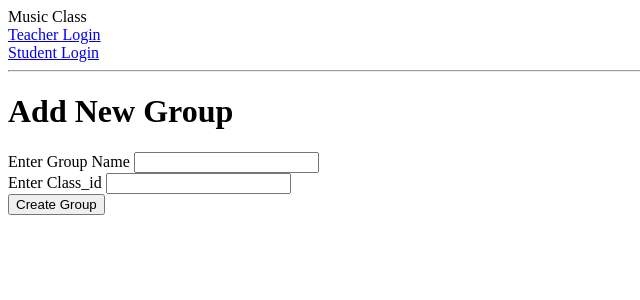
After one commit to agbarker/Hackbright-Project, a Flask app: page /create-group in a window 1280 px wide. The commit adds this page. Shown: the top 300 px of the page, without its empty margins (0-640 px from the left). Run offline with Flask 2, Linux system fonts and the light colour scheme.

Commit message:
Added add instrument type functionality, along with create group functionality, and a add student to group helper function.

```diff
--- a/server.py
+++ b/server.py
@@ -364,9 +364,103 @@ def instrument_inventory():
     return render_template("instrument_inventory.html", my_instruments=my_instruments)
 
 
+@app.route("/add-instrument-type", methods=['GET'])
+def add_instrument_type_form():
+    """Displays add instrument type form."""
+
+    return render_template("add_instrument_type_form.html")
+
+
+@app.route("/add-instrument-type", methods=['POST'])
+def add_instrument_type():
+    """Adds instrument type."""
+
+    name = request.form["instrument_name"]
+    family = request.form["family"]
+
+    new_instrument = InstrumentType(name=name, family=family)
+
+    db.session.add(new_instrument)
+    db.session.commit()
+    flash("Instrument successfully added.")
+    return redirect("/add-instrument-type")
+
+
+@app.route("/add-instrument-to-class", methods=['GET'])
+def add_instrument_to_class_form():
+    """Displays add instrument type to class form."""
+
+#     instrument_name = request.form["name"]
+
+#     classroom = request.form["classroom"]
+
+#     if instrument_name in InstrumentType.query.:
+#         if classroom in
+
+    pass
+    pass
+
+
+@app.route("/add-instrument-to-class", methods=['POST'])
+def add_instrument_to_class():
+    """Adds instrument type to class."""
+
+    pass
+
+
+@app.route("/create-group", methods=['GET'])
+def create_group_form():
+    """Displays create group form"""
+
+    return render_template("create_group_form.html")
+
+
+
+@app.route("/create-group", methods=['POST'])
+def create_group_process():
+    """Creates group."""
+
+    #get form variables
+    class_id = request.form["class_id"]
+    name = request.form["name"]
+
+    #create new group object
+    new_group = Group(class_id=class_id, name=name)
+
+    #add new group to session and commit
+    db.session.add(new_group)
+    db.session.commit()
+
+    #flash confirmation and redirect to add another group
+    flash("New Group successfully created.")
+    return redirect("/create-group")
+
+
+@app.route("/add-student-to-group", methods=['GET'])
+def add_student_to_group_form():
+    """Displays add student to group form."""
+
+    fname = request.form["fname"]
+    lname = request.form["lname"]
+
+    pass
+
+
+
 
 #####################################################################
 # Helper functions
+
+def add_student_to_group(student, group):
+    """Adds student to group.  Helper function."""
+
+    new_student_group = StudentGroup(student=student, group=group)
+    db.session.add(new_student_group)
+    db.session.commit()
+
+    pass
+
+
 
 if __name__ == "__main__":
     # We have to set debug=True here, since it has to be True at the point
--- a/templates/create_class_form.html
+++ b/templates/create_class_form.html
@@ -2,12 +2,6 @@
 {% block content %}
 <div class="well spaced" style="width:40%;">
 <h1>Create New Class</h1>
-
-<!--
-    registration_code = request.form["registration_code"]
-    name = request.form["name"]
-    type_class = request.form["type_class"] -->
-
 
 
 <form action="/create-class" method="POST">
--- /dev/null
+++ b/templates/create_group_form.html
@@ -0,0 +1,30 @@
+{% extends 'base.html' %}
+{% block content %}
+<div class="well spaced" style="width:40%;">
+<h1>Add New Group</h1>
+
+
+<form action="/create-group" method="POST">
+
+  <div class="form-group">
+    <label>
+        Enter Group Name
+        <input type="text" name="name" class="form-control">
+    </label>
+  </div>
+
+  <div class="form-group">
+    <label>
+        Enter Class_id
+        <input type="text" name="class_id" class="form-control">
+    </label>
+  </div>
+
+
+  <div class="form-group">
+    <input type="submit" value="Create Group" class="btn btn-danger">
+  </div>
+
+</form>
+</div>
+{% endblock %}
```
Also changed, not shown: templates/add_instrument_type_form.html (added, +30 -0 lines).
